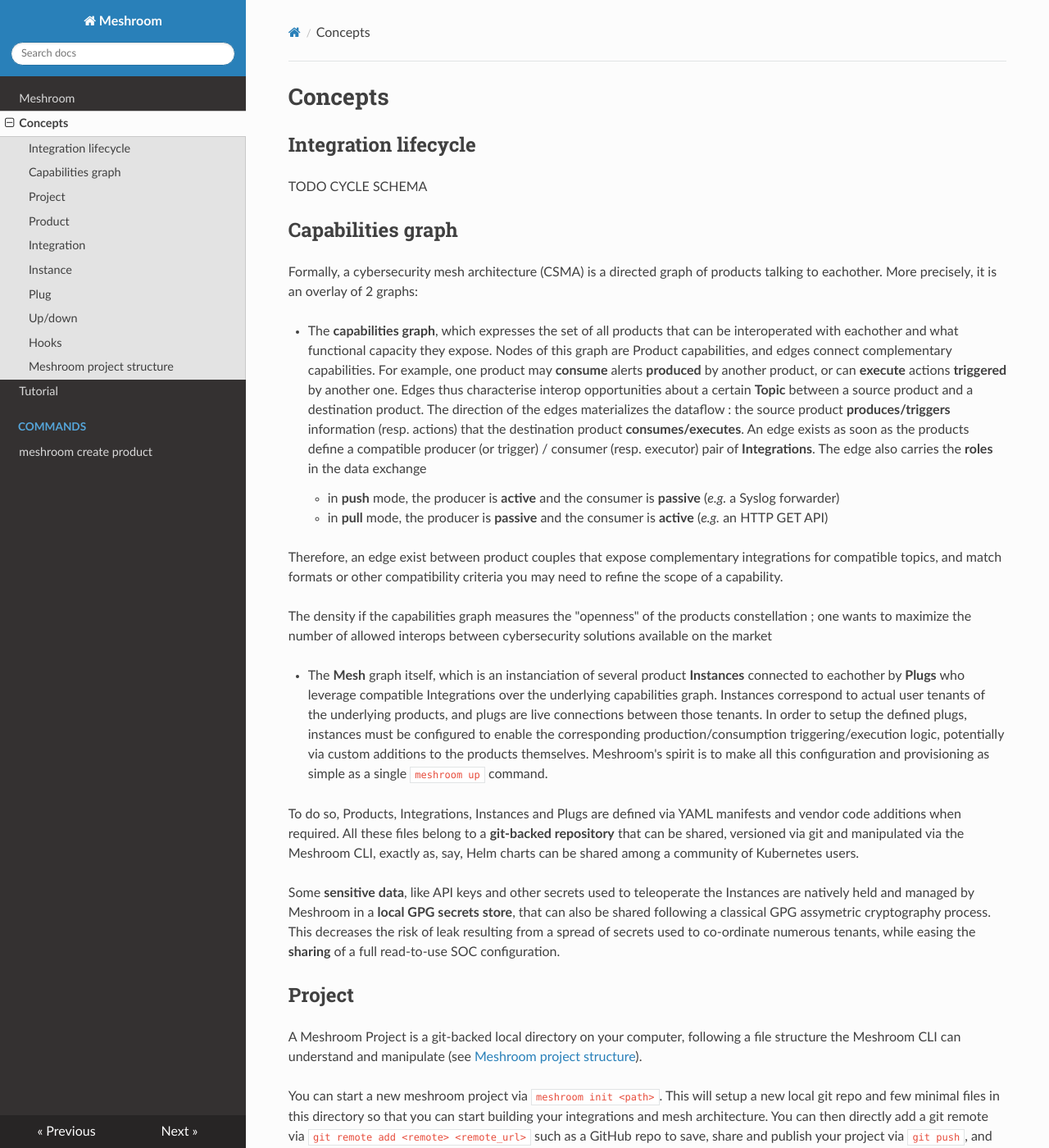
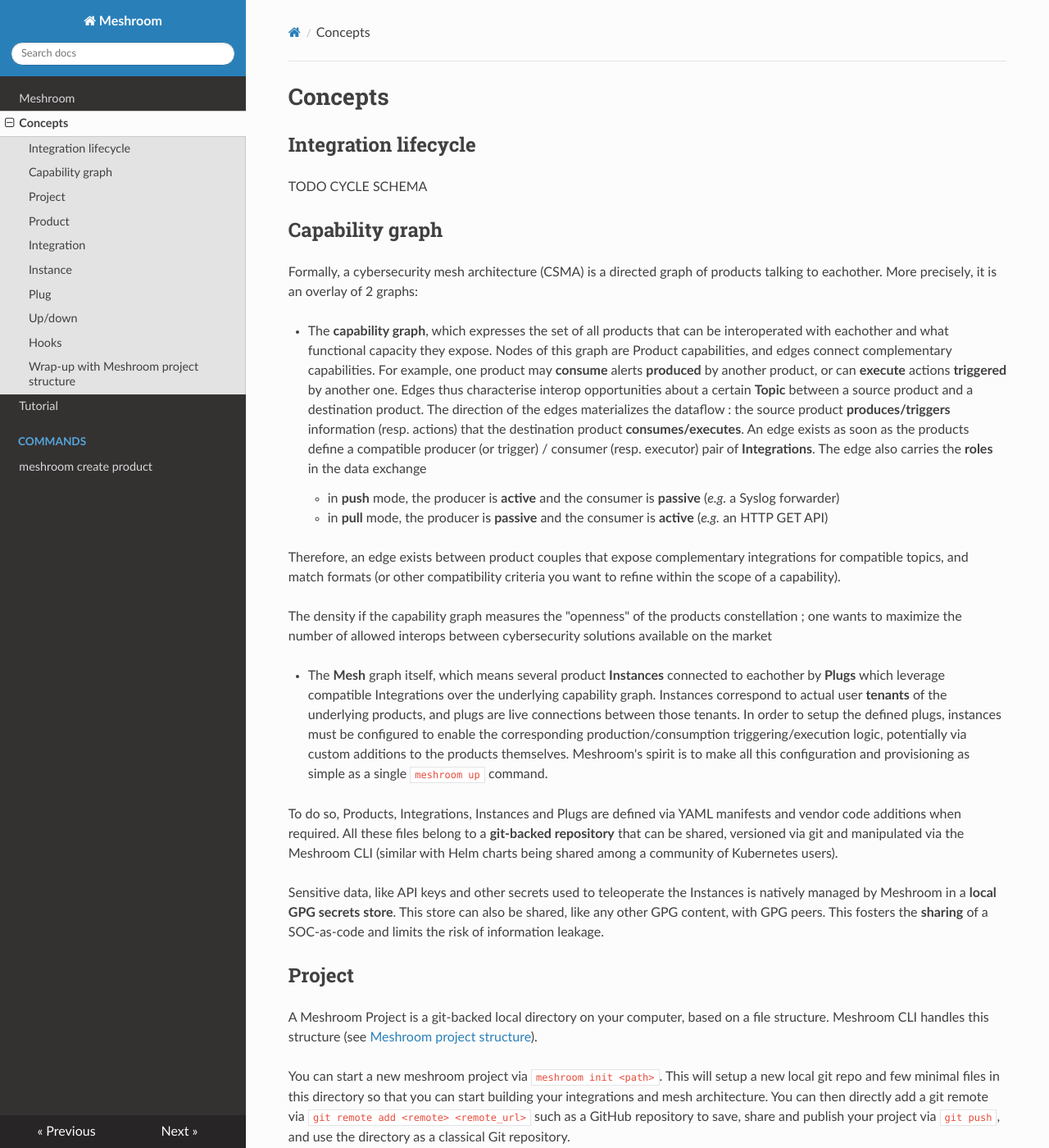
Before and after one commit to jeromefellus-sekoia/meshroom, an MkDocs documentation site: the page built from docs/concepts.md, in a window 1280 px wide and 1400 px high. Shown: the whole window at 82% size. Built offline with MkDocs 1.6.1, drawn with Linux system fonts in a browser that asks for light colours; nearby versions of some CDN libraries; some of the changed text lies outside the part shown.

Commit message:
Update concepts.md

````diff
--- a/docs/concepts.md
+++ b/docs/concepts.md
@@ -4,31 +4,31 @@
 
 TODO CYCLE SCHEMA
 
-## Capabilities graph
+## Capability graph
 
 Formally, a cybersecurity mesh architecture (CSMA) is a directed graph of products talking to eachother.
 More precisely, it is an overlay of 2 graphs:
 
-* The **capabilities graph**, which expresses the set of all products that can be interoperated with eachother and what functional capacity they expose. Nodes of this graph are Product capabilities, and edges connect complementary capabilities. For example, one product may **consume** alerts **produced** by another product, or can **execute** actions **triggered** by another one. Edges thus characterise interop opportunities about a certain **Topic** between a source product and a destination product. The direction of the edges materializes the dataflow : the source product **produces/triggers** information (resp. actions) that the destination product **consumes/executes**. An edge exists as soon as the products define a compatible producer (or trigger) / consumer (resp. executor) pair of **Integrations**. The edge also carries the **roles** in the data exchange
+* The **capability graph**, which expresses the set of all products that can be interoperated with eachother and what functional capacity they expose. Nodes of this graph are Product capabilities, and edges connect complementary capabilities. For example, one product may **consume** alerts **produced** by another product, or can **execute** actions **triggered** by another one. Edges thus characterise interop opportunities about a certain **Topic** between a source product and a destination product. The direction of the edges materializes the dataflow : the source product **produces/triggers** information (resp. actions) that the destination product **consumes/executes**. An edge exists as soon as the products define a compatible producer (or trigger) / consumer (resp. executor) pair of **Integrations**. The edge also carries the **roles** in the data exchange
 
     * in **push** mode, the producer is **active** and the consumer is **passive** (*e.g.* a Syslog forwarder)
     * in **pull** mode, the producer is **passive** and the consumer is **active** (*e.g.* an HTTP GET API)
 
-Therefore, an edge exist between product couples that expose complementary integrations for compatible topics, and match formats or other compatibility criteria you may need to refine the scope of a capability.
+Therefore, an edge exists between product couples that expose complementary integrations for compatible topics, and match formats (or other compatibility criteria you want to refine within the scope of a capability).
 
-The density if the capabilities graph measures the "openness" of the products constellation ; one wants to maximize the number of allowed interops between cybersecurity solutions available on the market
+The density if the capability graph measures the "openness" of the products constellation ; one wants to maximize the number of allowed interops between cybersecurity solutions available on the market
 
-* The **Mesh** graph itself, which is an instanciation of several product **Instances** connected to eachother by **Plugs** who leverage compatible Integrations over the underlying capabilities graph. Instances correspond to actual user tenants of the underlying products, and plugs are live connections between those tenants. In order to setup the defined plugs, instances must be configured to enable the corresponding production/consumption triggering/execution logic, potentially via custom additions to the products themselves. Meshroom's spirit is to make all this configuration and provisioning as simple as a single `meshroom up` command.
+* The **Mesh** graph itself, which means several product **Instances** connected to eachother by **Plugs** which leverage compatible Integrations over the underlying capability graph. Instances correspond to actual user **tenants** of the underlying products, and plugs are live connections between those tenants. In order to setup the defined plugs, instances must be configured to enable the corresponding production/consumption triggering/execution logic, potentially via custom additions to the products themselves. Meshroom's spirit is to make all this configuration and provisioning as simple as a single `meshroom up` command.
 
-To do so, Products, Integrations, Instances and Plugs are defined via YAML manifests and vendor code additions when required. All these files belong to a **git-backed repository** that can be shared, versioned via git and manipulated via the Meshroom CLI, exactly as, say, Helm charts can be shared among a community of Kubernetes users.
+To do so, Products, Integrations, Instances and Plugs are defined via YAML manifests and vendor code additions when required. All these files belong to a **git-backed repository** that can be shared, versioned via git and manipulated via the Meshroom CLI (similar with Helm charts being shared among a community of Kubernetes users).
 
-Some **sensitive data**, like API keys and other secrets used to teleoperate the Instances are natively held and managed by Meshroom in a **local GPG secrets store**, that can also be shared following a classical GPG assymetric cryptography process. This decreases the risk of leak resulting from a spread of secrets used to co-ordinate numerous tenants, while easing the **sharing** of a full read-to-use SOC configuration.
+Sensitive data, like API keys and other secrets used to teleoperate the Instances is natively managed by Meshroom in a **local GPG secrets store**. This store can also be shared, like any other GPG content, with GPG peers. This fosters the **sharing** of a SOC-as-code and limits the risk of information leakage.
 
 ## Project
 
-A Meshroom Project is a git-backed local directory on your computer, following a file structure the Meshroom CLI can understand and manipulate (see [Meshroom project structure](#meshroom-project-structure)).
+A Meshroom Project is a git-backed local directory on your computer, based on a file structure. Meshroom CLI handles this structure (see [Meshroom project structure](#meshroom-project-structure)).
 
-You can start a new meshroom project via `meshroom init <path>`. This will setup a new local git repo and few minimal files in this directory so that you can start building your integrations and mesh architecture. You can then directly add a git remote via `git remote add <remote> <remote_url>` such as a GitHub repo to save, share and publish your project via `git push`, and use the directory as a classical Git repository.
+You can start a new meshroom project via `meshroom init <path>`. This will setup a new local git repo and few minimal files in this directory so that you can start building your integrations and mesh architecture. You can then directly add a git remote via `git remote add <remote> <remote_url>` such as a GitHub repository to save, share and publish your project via `git push`, and use the directory as a classical Git repository.
 
 Subsequent meshroom commands must be executed at the `<path>`'s root and will manipulate its files hierarchy.
 
@@ -56,13 +56,13 @@
 ...
 ```
 
-This YAML strip tells that the product can **consume** the **events** topic in **pull mode** (aka active consumer, passive producer, as in HTTP GET) when events are formatted using ECS, and can consume events in **push mode** (aka passive consumer, active produver, as in syslog forwarding) as Syslog lines. Capabilities may be more generic (*e.g.* no format constraint) or more specific (*e.g.* add a protocol constraint to match). In all cases, two Products are said "interoperable" when we can find two corresponding capabilities
+This YAML strip tells that the product can **consume** the **events** topic in **pull mode** (aka active consumer, passive producer, as in HTTP GET) when events are formatted using ECS, and can consume events in **push mode** (aka passive consumer, active produver, as in syslog forwarding) as Syslog lines. Capabilities may be more generic (*e.g.* no format constraint) or more specific (*e.g.* add a protocol constraint to match). In all cases, two Products are said "interoperable" when they both have corresponding capabilities
 
 * of complementary role (`consumes`->`produces` or `triggers`->`executes`)
 * of identical topic ("events" here)
 * of matching constraints (mode, format, etc). When a constraint is unset, the capability is considered "always matching" (*e.g* an ECS events producer will match a events consumer whose format is unset)
 
-Ideally, every product should define their full functional surface (incoming and outgoing data feeds, remlote API commands, etc) with appropriate constraint to clearly state their complete interop potential. This can be cumbersome, so Meshroom comes with a predefined set of **Product Templates** you can use to scaffold your own product. The templates catalog is sourced from Gartner's [Hype Cycle for Security Operations, 2024](https://www.gartner.com/interactive/hc/5622491?ref=solrAll&refval=433161127) and tries to cover all cybersecurity scopes, but feel free to contribute new templates if you feel we missed some product categories.
+Ideally, every product should define their full functional surface (incoming and outgoing data feeds, remote API commands, etc) with appropriate constraints to clearly state their complete interop potential. This can be cumbersome, so Meshroom comes with a predefined set of **Product Templates** to scaffold your own product. The product templates catalog is based on Gartner's "Hype Cycle for Security Operations 2024" and tries to cover the critical capabilities of these products, but feel free to contribute new templates if you feel we missed some product categories.
 
 To create a new product in your Meshroom project, simply use the
 
@@ -94,7 +94,7 @@
 
 ## Instance
 
-Once your project defines a **Capabilities Graph** of **Products** and **Integrations**, you're ready to define a **Mesh architecture** by picking up among its allowed nodes and edges.
+Once your project defines a **Capability Graph** of **Products** and **Integrations**, you're ready to define a **Mesh architecture** by picking up among its allowed nodes and edges.
 
 In a mesh, nodes are called **Instances** and edges are called **Plugs**
 
@@ -185,7 +185,7 @@
 
 Hooks marked as "required" are required for the corresponding Meshroom command to work on the said product. They are not mandatory for a product definition to be valid, but not all meshroom command will be available until these hooks are implemented.
 
-## Meshroom project structure
+## Wrap-up with Meshroom project structure
 
 A Meshroom project is a git-backed directory on your computer, that you can version and share via your favorite online git service. The local project itself has the following structure:
 
````
Also changed, not shown: other parts of docs/concepts.md (+3 -3 lines).
